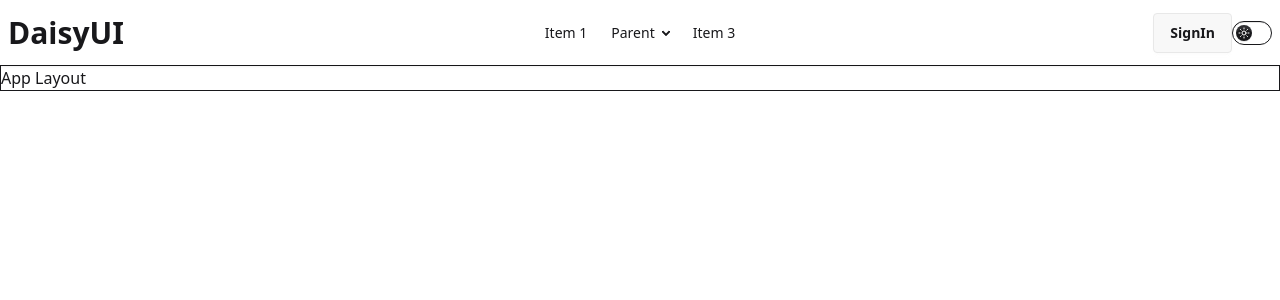
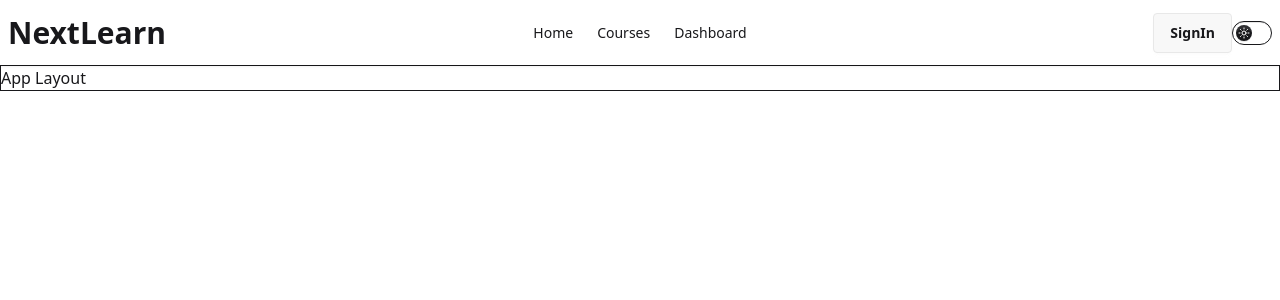
Before and after one commit to Dev-Asifur-Rahman/next-learn, a Next.js app: page / in a window 1280 px wide. Shown: the top 300 px of the page. Built offline with nearby package versions, Linux system fonts and the light colour scheme.

Commit message:
routes on navbar added

```diff
--- a/src/components/NavBar.jsx
+++ b/src/components/NavBar.jsx
@@ -1,19 +1,16 @@
 "use client";
 
 import { Context } from "@/Context";
+import Link from "next/link";
 import { useContext, useEffect, useState } from "react";
 
 const NavBar = () => {
   const { greet } = useContext(Context);
-  //   const [theme, setTheme] = useState(() => {
-  //     if (typeof window !== "undefined") {
-  //       return localStorage.getItem("theme") || "light";
-  //     }
-  //     return "light";
-  //   });
   const [theme, setTheme] = useState("light");
   const [isMounted, setIsMounted] = useState(false);
   const [Dropdown, setDropdown] = useState(false);
+
+  const routes = [{name:'Home',href:'/'},{name:'Courses',href:'/courses'},{name:'Dashboard',href:'/dashboard'}]
 
   useEffect(() => {
     const savedTheme = localStorage.getItem("theme") || "light";
@@ -47,7 +44,7 @@ const NavBar = () => {
           tabIndex={0}
           onClick={() => setDropdown(!Dropdown)}
         >
-          <div className="btn btn-ghost lg:hidden">
+          <div className="  p-2 lg:hidden">
             <svg
               xmlns="http://www.w3.org/2000/svg"
               className="h-5 w-5"
@@ -69,42 +66,19 @@ const NavBar = () => {
               tabIndex={0}
               className="menu menu-sm bg-base-100 dropdown-content rounded-box z-1 mt-3 w-40 p-2 shadow"
             >
-              {/* 2. Added onClick to each <li> to close the dropdown */}
-              <li onClick={() => setDropdown(false)}>
-                <a>Item 1</a>
-              </li>
-              <li onClick={() => setDropdown(false)}>
-                <a>Item 2</a>
-              </li>
-              <li onClick={() => setDropdown(false)}>
-                <a>Item 3</a>
-              </li>
+              {
+                routes.map((route,index)=><li key={index} onClick={()=>setDropdown(false)}><Link href={route?.href}>{route?.name}</Link></li>)
+              }
             </ul>
           )}
         </div>
-        <p className="text-3xl font-bold hidden md:inline lg:inline">DaisyUI</p>
+        <p className="text-3xl font-bold hidden md:inline lg:inline">NextLearn</p>
       </div>
       <div className="navbar-center hidden lg:flex">
         <ul className="menu menu-horizontal px-1">
-          <li>
-            <a>Item 1</a>
-          </li>
-          <li>
-            <details>
-              <summary>Parent</summary>
-              <ul className="p-2">
-                <li>
-                  <a>Submenu 1</a>
-                </li>
-                <li>
-                  <a>Submenu 2</a>
-                </li>
-              </ul>
-            </details>
-          </li>
-          <li>
-            <a>Item 3</a>
-          </li>
+          {
+            routes.map((route,index)=><li key={index}><Link href={route?.href}>{route?.name}</Link></li>)
+          }
         </ul>
       </div>
       <div className="navbar-end">
```
Also changed, not shown: 1 other file (tests, documents, lock files or other folders).
